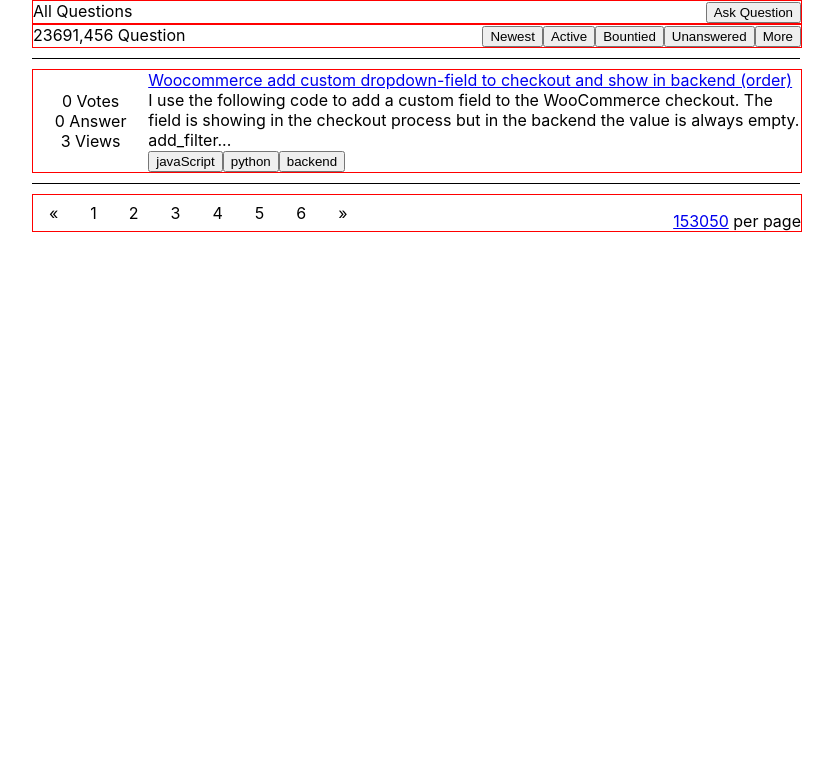
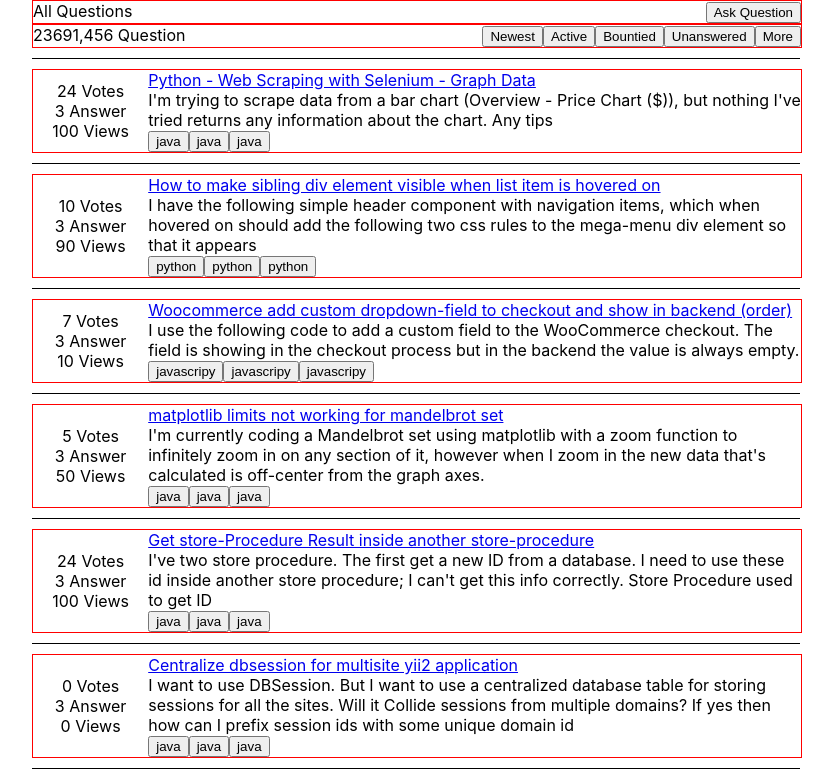
Before and after one commit to jayashibus/stackoverflow, a React (Create React App) app: page / in a window 1280 px wide. Shown: the top 778 px of the page, without its empty margins (224-1057 px from the left). Built offline with nearby package versions, Linux system fonts and the light colour scheme.

Commit message:
Listing Data integfrated

```diff
--- a/src/App.css
+++ b/src/App.css
@@ -48,7 +48,7 @@
 .pagination a {
   color: black;
   float: left;
-  padding: 8px 16px;
+  padding: 8px 8px;
   text-decoration: none;
 }
 .Askquestion-container {
--- a/src/Component/ListAll/List.jsx
+++ b/src/Component/ListAll/List.jsx
@@ -1,7 +1,45 @@
 import React from "react";
 import { Link } from "react-router-dom";
+import data from "../../Data/data";
 
 const List = () => {
+  const Listing = data.map((item) => {
+    const {
+      id,
+      title,
+      question,
+      tag,
+      created,
+      modified,
+      views,
+      vote,
+      author,
+      answer,
+    } = item;
+    return (
+      <div>
+        <div className="List-container">
+          <div className="List-vertical-left">
+            <div className="Votes">{vote} Votes</div>
+            <div className="Votes">{answer.length} Answer</div>
+            <div className="Votes">{views} Views</div>
+          </div>
+          <div className="List-vertical-right">
+            <div>
+              <Link to="/detail">{title}</Link>
+            </div>
+            <div>{question}</div>
+            <div className="Button-left ">
+              <button> {tag} </button>
+              <button> {tag} </button>
+              <button> {tag} </button>
+            </div>
+          </div>
+        </div>
+        <div class="divider"> </div>
+      </div>
+    );
+  });
   return (
     <>
       <div className="List-container">
@@ -23,32 +61,8 @@ const List = () => {
         </div>
       </div>
       <div class="divider"> </div>
-      <div className="List-container">
-        <div className="List-vertical-left">
-          <div className="Votes">0 Votes</div>
-          <div className="Votes">0 Answer</div>
-          <div className="Votes">3 Views</div>
-        </div>
-        <div className="List-vertical-right">
-          <div>
-            <Link to="/detail">
-              Woocommerce add custom dropdown-field to checkout and show in
-              backend (order)
-            </Link>
-          </div>
-          <div>
-            I use the following code to add a custom field to the WooCommerce
-            checkout. The field is showing in the checkout process but in the
-            backend the value is always empty. add_filter...
-          </div>
-          <div className="Button-left ">
-            <button> javaScript </button>
-            <button> python </button>
-            <button> backend </button>
-          </div>
-        </div>
-      </div>
-      <div class="divider"> </div>
+      {Listing}
+
       <div className="List-container">
         <div class="pagination">
           <a href="#">&laquo;</a>
@@ -62,9 +76,12 @@ const List = () => {
         </div>
 
         <div class="Button-right ">
-          <a href="#">15</a>
-          <a href="#">30</a>
-          <a href="#">50</a> per page
+          <div class="pagination">
+            <a href="#">15</a>
+            <a href="#">30</a>
+            <a href="#">50</a>
+            <a href="#">per page</a>
+          </div>
         </div>
       </div>
     </>
--- a/src/Data/data.js
+++ b/src/Data/data.js
@@ -4,7 +4,7 @@ export default [
     title: "Python - Web Scraping with Selenium - Graph Data",
     question:
       "I'm trying to scrape data from a bar chart (Overview - Price Chart ($)), but nothing I've tried returns any information about the chart. Any tips",
-    tag: { javaScript, validation, number },
+    tag: "java",
     created: "5-May-2023",
     modified: "5-May-2023",
     views: "100",
@@ -33,14 +33,15 @@ export default [
   },
   {
     id: 2,
-    title: "Python - Web Scraping with Selenium - Graph Data",
-    question:
-      "I'm trying to scrape data from a bar chart (Overview - Price Chart ($)), but nothing I've tried returns any information about the chart. Any tips",
-    tag: { javaScript, validation, number },
-    created: "5-May-2023",
-    modified: "5-May-2023",
-    views: "100",
-    vote: 24,
+    title:
+      "How to make sibling div element visible when list item is hovered on",
+    question:
+      "I have the following simple header component with navigation items, which when hovered on should add the following two css rules to the mega-menu div element so that it appears",
+    tag: "python",
+    created: "5-May-2023",
+    modified: "5-May-2023",
+    views: "90",
+    vote: 10,
     author: "Jaya Shibu",
     answer: [
       {
@@ -65,14 +66,15 @@ export default [
   },
   {
     id: 3,
-    title: "Python - Web Scraping with Selenium - Graph Data",
-    question:
-      "I'm trying to scrape data from a bar chart (Overview - Price Chart ($)), but nothing I've tried returns any information about the chart. Any tips",
-    tag: { javaScript, validation, number },
-    created: "5-May-2023",
-    modified: "5-May-2023",
-    views: "100",
-    vote: 24,
+    title:
+      "Woocommerce add custom dropdown-field to checkout and show in backend (order)",
+    question:
+      "I use the following code to add a custom field to the WooCommerce checkout. The field is showing in the checkout process but in the backend the value is always empty.",
+    tag: "javascripy",
+    created: "5-May-2023",
+    modified: "5-May-2023",
+    views: "10",
+    vote: 7,
     author: "Jaya Shibu",
     answer: [
       {
@@ -97,14 +99,14 @@ export default [
   },
   {
     id: 4,
-    title: "Python - Web Scraping with Selenium - Graph Data",
-    question:
-      "I'm trying to scrape data from a bar chart (Overview - Price Chart ($)), but nothing I've tried returns any information about the chart. Any tips",
-    tag: { javaScript, validation, number },
-    created: "5-May-2023",
-    modified: "5-May-2023",
-    views: "100",
-    vote: 24,
+    title: "matplotlib limits not working for mandelbrot set",
+    question:
+      "I'm currently coding a Mandelbrot set using matplotlib with a zoom function to infinitely zoom in on any section of it, however when I zoom in the new data that's calculated is off-center from the graph axes.",
+    tag: "java",
+    created: "5-May-2023",
+    modified: "5-May-2023",
+    views: "50",
+    vote: 5,
     author: "Jaya Shibu",
     answer: [
       {
@@ -129,10 +131,10 @@ export default [
   },
   {
     id: 5,
-    title: "Python - Web Scraping with Selenium - Graph Data",
-    question:
-      "I'm trying to scrape data from a bar chart (Overview - Price Chart ($)), but nothing I've tried returns any information about the chart. Any tips",
-    tag: { javaScript, validation, number },
+    title: "Get store-Procedure Result inside another store-procedure",
+    question:
+      "I've two store procedure. The first get a new ID from a database. I need to use these id inside another store procedure; I can't get this info correctly. Store Procedure used to get ID",
+    tag: "java",
     created: "5-May-2023",
     modified: "5-May-2023",
     views: "100",
@@ -161,14 +163,14 @@ export default [
   },
   {
     id: 6,
-    title: "Python - Web Scraping with Selenium - Graph Data",
-    question:
-      "I'm trying to scrape data from a bar chart (Overview - Price Chart ($)), but nothing I've tried returns any information about the chart. Any tips",
-    tag: { javaScript, validation, number },
-    created: "5-May-2023",
-    modified: "5-May-2023",
-    views: "100",
-    vote: 24,
+    title: "Centralize dbsession for multisite yii2 application",
+    question:
+      "I want to use DBSession. But I want to use a centralized database table for storing sessions for all the sites. Will it Collide sessions from multiple domains? If yes then how can I prefix session ids with some unique domain id",
+    tag: "java",
+    created: "5-May-2023",
+    modified: "5-May-2023",
+    views: "0",
+    vote: 0,
     author: "Jaya Shibu",
     answer: [
       {
@@ -196,7 +198,7 @@ export default [
     title: "Python - Web Scraping with Selenium - Graph Data",
     question:
       "I'm trying to scrape data from a bar chart (Overview - Price Chart ($)), but nothing I've tried returns any information about the chart. Any tips",
-    tag: { javaScript, validation, number },
+    tag: "java",
     created: "5-May-2023",
     modified: "5-May-2023",
     views: "100",
@@ -228,7 +230,7 @@ export default [
     title: "Python - Web Scraping with Selenium - Graph Data",
     question:
       "I'm trying to scrape data from a bar chart (Overview - Price Chart ($)), but nothing I've tried returns any information about the chart. Any tips",
-    tag: { javaScript, validation, number },
+    tag: "java",
     created: "5-May-2023",
     modified: "5-May-2023",
     views: "100",
@@ -260,7 +262,7 @@ export default [
     title: "Python - Web Scraping with Selenium - Graph Data",
     question:
       "I'm trying to scrape data from a bar chart (Overview - Price Chart ($)), but nothing I've tried returns any information about the chart. Any tips",
-    tag: { javaScript, validation, number },
+    tag: "java",
     created: "5-May-2023",
     modified: "5-May-2023",
     views: "100",
@@ -292,7 +294,7 @@ export default [
     title: "Python - Web Scraping with Selenium - Graph Data",
     question:
       "I'm trying to scrape data from a bar chart (Overview - Price Chart ($)), but nothing I've tried returns any information about the chart. Any tips",
-    tag: { javaScript, validation, number },
+    tag: "java",
     created: "5-May-2023",
     modified: "5-May-2023",
     views: "100",
@@ -324,7 +326,7 @@ export default [
     title: "Python - Web Scraping with Selenium - Graph Data",
     question:
       "I'm trying to scrape data from a bar chart (Overview - Price Chart ($)), but nothing I've tried returns any information about the chart. Any tips",
-    tag: { javaScript, validation, number },
+    tag: "java",
     created: "5-May-2023",
     modified: "5-May-2023",
     views: "100",
@@ -356,7 +358,7 @@ export default [
     title: "Python - Web Scraping with Selenium - Graph Data",
     question:
       "I'm trying to scrape data from a bar chart (Overview - Price Chart ($)), but nothing I've tried returns any information about the chart. Any tips",
-    tag: { javaScript, validation, number },
+    tag: "java",
     created: "5-May-2023",
     modified: "5-May-2023",
     views: "100",
@@ -388,7 +390,7 @@ export default [
     title: "Python - Web Scraping with Selenium - Graph Data",
     question:
       "I'm trying to scrape data from a bar chart (Overview - Price Chart ($)), but nothing I've tried returns any information about the chart. Any tips",
-    tag: { javaScript, validation, number },
+    tag: "java",
     created: "5-May-2023",
     modified: "5-May-2023",
     views: "100",
@@ -420,7 +422,7 @@ export default [
     title: "Python - Web Scraping with Selenium - Graph Data",
     question:
       "I'm trying to scrape data from a bar chart (Overview - Price Chart ($)), but nothing I've tried returns any information about the chart. Any tips",
-    tag: { javaScript, validation, number },
+    tag: "java",
     created: "5-May-2023",
     modified: "5-May-2023",
     views: "100",
@@ -452,7 +454,7 @@ export default [
     title: "Python - Web Scraping with Selenium - Graph Data",
     question:
       "I'm trying to scrape data from a bar chart (Overview - Price Chart ($)), but nothing I've tried returns any information about the chart. Any tips",
-    tag: { javaScript, validation, number },
+    tag: "java",
     created: "5-May-2023",
     modified: "5-May-2023",
     views: "100",
@@ -484,7 +486,7 @@ export default [
     title: "Python - Web Scraping with Selenium - Graph Data",
     question:
       "I'm trying to scrape data from a bar chart (Overview - Price Chart ($)), but nothing I've tried returns any information about the chart. Any tips",
-    tag: { javaScript, validation, number },
+    tag: "java",
     created: "5-May-2023",
     modified: "5-May-2023",
     views: "100",
@@ -516,7 +518,7 @@ export default [
     title: "Python - Web Scraping with Selenium - Graph Data",
     question:
       "I'm trying to scrape data from a bar chart (Overview - Price Chart ($)), but nothing I've tried returns any information about the chart. Any tips",
-    tag: { javaScript, validation, number },
+    tag: "java",
     created: "5-May-2023",
     modified: "5-May-2023",
     views: "100",
@@ -548,7 +550,7 @@ export default [
     title: "Python - Web Scraping with Selenium - Graph Data",
     question:
       "I'm trying to scrape data from a bar chart (Overview - Price Chart ($)), but nothing I've tried returns any information about the chart. Any tips",
-    tag: { javaScript, validation, number },
+    tag: "java",
     created: "5-May-2023",
     modified: "5-May-2023",
     views: "100",
@@ -580,7 +582,7 @@ export default [
     title: "Python - Web Scraping with Selenium - Graph Data",
     question:
       "I'm trying to scrape data from a bar chart (Overview - Price Chart ($)), but nothing I've tried returns any information about the chart. Any tips",
-    tag: { javaScript, validation, number },
+    tag: "java",
     created: "5-May-2023",
     modified: "5-May-2023",
     views: "100",
@@ -612,7 +614,7 @@ export default [
     title: "Python - Web Scraping with Selenium - Graph Data",
     question:
       "I'm trying to scrape data from a bar chart (Overview - Price Chart ($)), but nothing I've tried returns any information about the chart. Any tips",
-    tag: { javaScript, validation, number },
+    tag: "java",
     created: "5-May-2023",
     modified: "5-May-2023",
     views: "100",
@@ -644,7 +646,7 @@ export default [
     title: "Python - Web Scraping with Selenium - Graph Data",
     question:
       "I'm trying to scrape data from a bar chart (Overview - Price Chart ($)), but nothing I've tried returns any information about the chart. Any tips",
-    tag: { javaScript, validation, number },
+    tag: "java",
     created: "5-May-2023",
     modified: "5-May-2023",
     views: "100",
@@ -676,7 +678,7 @@ export default [
     title: "Python - Web Scraping with Selenium - Graph Data",
     question:
       "I'm trying to scrape data from a bar chart (Overview - Price Chart ($)), but nothing I've tried returns any information about the chart. Any tips",
-    tag: { javaScript, validation, number },
+    tag: "java",
     created: "5-May-2023",
     modified: "5-May-2023",
     views: "100",
@@ -708,7 +710,7 @@ export default [
     title: "Python - Web Scraping with Selenium - Graph Data",
     question:
       "I'm trying to scrape data from a bar chart (Overview - Price Chart ($)), but nothing I've tried returns any information about the chart. Any tips",
-    tag: { javaScript, validation, number },
+    tag: "java",
     created: "5-May-2023",
     modified: "5-May-2023",
     views: "100",
@@ -740,7 +742,7 @@ export default [
     title: "Python - Web Scraping with Selenium - Graph Data",
     question:
       "I'm trying to scrape data from a bar chart (Overview - Price Chart ($)), but nothing I've tried returns any information about the chart. Any tips",
-    tag: { javaScript, validation, number },
+    tag: "java",
     created: "5-May-2023",
     modified: "5-May-2023",
     views: "100",
@@ -772,7 +774,7 @@ export default [
     title: "Python - Web Scraping with Selenium - Graph Data",
     question:
       "I'm trying to scrape data from a bar chart (Overview - Price Chart ($)), but nothing I've tried returns any information about the chart. Any tips",
-    tag: { javaScript, validation, number },
+    tag: "java",
     created: "5-May-2023",
     modified: "5-May-2023",
     views: "100",
@@ -804,7 +806,7 @@ export default [
     title: "Python - Web Scraping with Selenium - Graph Data",
     question:
       "I'm trying to scrape data from a bar chart (Overview - Price Chart ($)), but nothing I've tried returns any information about the chart. Any tips",
-    tag: { javaScript, validation, number },
+    tag: "java",
     created: "5-May-2023",
     modified: "5-May-2023",
     views: "100",
@@ -836,7 +838,7 @@ export default [
     title: "Python - Web Scraping with Selenium - Graph Data",
     question:
       "I'm trying to scrape data from a bar chart (Overview - Price Chart ($)), but nothing I've tried returns any information about the chart. Any tips",
-    tag: { javaScript, validation, number },
+    tag: "java",
     created: "5-May-2023",
     modified: "5-May-2023",
     views: "100",
@@ -868,7 +870,7 @@ export default [
     title: "Python - Web Scraping with Selenium - Graph Data",
     question:
       "I'm trying to scrape data from a bar chart (Overview - Price Chart ($)), but nothing I've tried returns any information about the chart. Any tips",
-    tag: { javaScript, validation, number },
+    tag: "java",
     created: "5-May-2023",
     modified: "5-May-2023",
     views: "100",
@@ -900,7 +902,7 @@ export default [
     title: "Python - Web Scraping with Selenium - Graph Data",
     question:
       "I'm trying to scrape data from a bar chart (Overview - Price Chart ($)), but nothing I've tried returns any information about the chart. Any tips",
-    tag: { javaScript, validation, number },
+    tag: "java",
     created: "5-May-2023",
     modified: "5-May-2023",
     views: "100",
@@ -932,7 +934,7 @@ export default [
     title: "Python - Web Scraping with Selenium - Graph Data",
     question:
       "I'm trying to scrape data from a bar chart (Overview - Price Chart ($)), but nothing I've tried returns any information about the chart. Any tips",
-    tag: { javaScript, validation, number },
+    tag: "java",
     created: "5-May-2023",
     modified: "5-May-2023",
     views: "100",
@@ -964,7 +966,7 @@ export default [
     title: "Python - Web Scraping with Selenium - Graph Data",
     question:
       "I'm trying to scrape data from a bar chart (Overview - Price Chart ($)), but nothing I've tried returns any information about the chart. Any tips",
-    tag: { javaScript, validation, number },
+    tag: "java",
     created: "5-May-2023",
     modified: "5-May-2023",
     views: "100",
@@ -996,7 +998,7 @@ export default [
     title: "Python - Web Scraping with Selenium - Graph Data",
     question:
       "I'm trying to scrape data from a bar chart (Overview - Price Chart ($)), but nothing I've tried returns any information about the chart. Any tips",
-    tag: { javaScript, validation, number },
+    tag: "java",
     created: "5-May-2023",
     modified: "5-May-2023",
     views: "100",
@@ -1028,7 +1030,7 @@ export default [
     title: "Python - Web Scraping with Selenium - Graph Data",
     question:
       "I'm trying to scrape data from a bar chart (Overview - Price Chart ($)), but nothing I've tried returns any information about the chart. Any tips",
-    tag: { javaScript, validation, number },
+    tag: "java",
     created: "5-May-2023",
     modified: "5-May-2023",
     views: "100",
@@ -1060,7 +1062,7 @@ export default [
     title: "Python - Web Scraping with Selenium - Graph Data",
     question:
       "I'm trying to scrape data from a bar chart (Overview - Price Chart ($)), but nothing I've tried returns any information about the chart. Any tips",
-    tag: { javaScript, validation, number },
+    tag: "java",
     created: "5-May-2023",
     modified: "5-May-2023",
     views: "100",
@@ -1092,7 +1094,7 @@ export default [
     title: "Python - Web Scraping with Selenium - Graph Data",
     question:
       "I'm trying to scrape data from a bar chart (Overview - Price Chart ($)), but nothing I've tried returns any information about the chart. Any tips",
-    tag: { javaScript, validation, number },
+    tag: "java",
     created: "5-May-2023",
     modified: "5-May-2023",
     views: "100",
@@ -1124,7 +1126,7 @@ export default [
     title: "Python - Web Scraping with Selenium - Graph Data",
     question:
       "I'm trying to scrape data from a bar chart (Overview - Price Chart ($)), but nothing I've tried returns any information about the chart. Any tips",
-    tag: { javaScript, validation, number },
+    tag: "java",
     created: "5-May-2023",
     modified: "5-May-2023",
     views: "100",
@@ -1156,7 +1158,7 @@ export default [
     title: "Python - Web Scraping with Selenium - Graph Data",
     question:
       "I'm trying to scrape data from a bar chart (Overview - Price Chart ($)), but nothing I've tried returns any information about the chart. Any tips",
-    tag: { javaScript, validation, number },
+    tag: "java",
     created: "5-May-2023",
     modified: "5-May-2023",
     views: "100",
@@ -1188,7 +1190,7 @@ export default [
     title: "Python - Web Scraping with Selenium - Graph Data",
     question:
       "I'm trying to scrape data from a bar chart (Overview - Price Chart ($)), but nothing I've tried returns any information about the chart. Any tips",
-    tag: { javaScript, validation, number },
+    tag: "java",
     created: "5-May-2023",
     modified: "5-May-2023",
     views: "100",
@@ -1220,7 +1222,7 @@ export default [
     title: "Python - Web Scraping with Selenium - Graph Data",
     question:
       "I'm trying to scrape data from a bar chart (Overview - Price Chart ($)), but nothing I've tried returns any information about the chart. Any tips",
-    tag: { javaScript, validation, number },
+    tag: "java",
     created: "5-May-2023",
     modified: "5-May-2023",
     views: "100",
@@ -1252,7 +1254,7 @@ export default [
     title: "Python - Web Scraping with Selenium - Graph Data",
     question:
       "I'm trying to scrape data from a bar chart (Overview - Price Chart ($)), but nothing I've tried returns any information about the chart. Any tips",
-    tag: { javaScript, validation, number },
+    tag: "java",
     created: "5-May-2023",
     modified: "5-May-2023",
     views: "100",
@@ -1284,7 +1286,7 @@ export default [
     title: "Python - Web Scraping with Selenium - Graph Data",
     question:
       "I'm trying to scrape data from a bar chart (Overview - Price Chart ($)), but nothing I've tried returns any information about the chart. Any tips",
-    tag: { javaScript, validation, number },
+    tag: "java",
     created: "5-May-2023",
     modified: "5-May-2023",
     views: "100",
@@ -1316,7 +1318,7 @@ export default [
     title: "Python - Web Scraping with Selenium - Graph Data",
     question:
       "I'm trying to scrape data from a bar chart (Overview - Price Chart ($)), but nothing I've tried returns any information about the chart. Any tips",
-    tag: { javaScript, validation, number },
+    tag: "java",
     created: "5-May-2023",
     modified: "5-May-2023",
     views: "100",
@@ -1348,7 +1350,7 @@ export default [
     title: "Python - Web Scraping with Selenium - Graph Data",
     question:
       "I'm trying to scrape data from a bar chart (Overview - Price Chart ($)), but nothing I've tried returns any information about the chart. Any tips",
-    tag: { javaScript, validation, number },
+    tag: "java",
     created: "5-May-2023",
     modified: "5-May-2023",
     views: "100",
@@ -1380,7 +1382,7 @@ export default [
     title: "Python - Web Scraping with Selenium - Graph Data",
     question:
       "I'm trying to scrape data from a bar chart (Overview - Price Chart ($)), but nothing I've tried returns any information about the chart. Any tips",
-    tag: { javaScript, validation, number },
+    tag: "java",
     created: "5-May-2023",
     modified: "5-May-2023",
     views: "100",
@@ -1412,7 +1414,7 @@ export default [
     title: "Python - Web Scraping with Selenium - Graph Data",
     question:
       "I'm trying to scrape data from a bar chart (Overview - Price Chart ($)), but nothing I've tried returns any information about the chart. Any tips",
-    tag: { javaScript, validation, number },
+    tag: "java",
     created: "5-May-2023",
     modified: "5-May-2023",
     views: "100",
@@ -1444,7 +1446,7 @@ export default [
     title: "Python - Web Scraping with Selenium - Graph Data",
     question:
       "I'm trying to scrape data from a bar chart (Overview - Price Chart ($)), but nothing I've tried returns any information about the chart. Any tips",
-    tag: { javaScript, validation, number },
+    tag: "java",
     created: "5-May-2023",
     modified: "5-May-2023",
     views: "100",
@@ -1476,7 +1478,7 @@ export default [
     title: "Python - Web Scraping with Selenium - Graph Data",
     question:
       "I'm trying to scrape data from a bar chart (Overview - Price Chart ($)), but nothing I've tried returns any information about the chart. Any tips",
-    tag: { javaScript, validation, number },
+    tag: "java",
     created: "5-May-2023",
     modified: "5-May-2023",
     views: "100",
@@ -1508,7 +1510,7 @@ export default [
     title: "Python - Web Scraping with Selenium - Graph Data",
     question:
       "I'm trying to scrape data from a bar chart (Overview - Price Chart ($)), but nothing I've tried returns any information about the chart. Any tips",
-    tag: { javaScript, validation, number },
+    tag: "java",
     created: "5-May-2023",
     modified: "5-May-2023",
     views: "100",
@@ -1540,7 +1542,7 @@ export default [
     title: "Python - Web Scraping with Selenium - Graph Data",
     question:
       "I'm trying to scrape data from a bar chart (Overview - Price Chart ($)), but nothing I've tried returns any information about the chart. Any tips",
-    tag: { javaScript, validation, number },
+    tag: "java",
     created: "5-May-2023",
     modified: "5-May-2023",
     views: "100",
@@ -1572,7 +1574,7 @@ export default [
     title: "Python - Web Scraping with Selenium - Graph Data",
     question:
       "I'm trying to scrape data from a bar chart (Overview - Price Chart ($)), but nothing I've tried returns any information about the chart. Any tips",
-    tag: { javaScript, validation, number },
+    tag: "java",
     created: "5-May-2023",
     modified: "5-May-2023",
     views: "100",
@@ -1604,7 +1606,7 @@ export default [
     title: "Python - Web Scraping with Selenium - Graph Data",
     question:
       "I'm trying to scrape data from a bar chart (Overview - Price Chart ($)), but nothing I've tried returns any information about the chart. Any tips",
-    tag: { javaScript, validation, number },
+    tag: "java",
     created: "5-May-2023",
     modified: "5-May-2023",
     views: "100",
```
